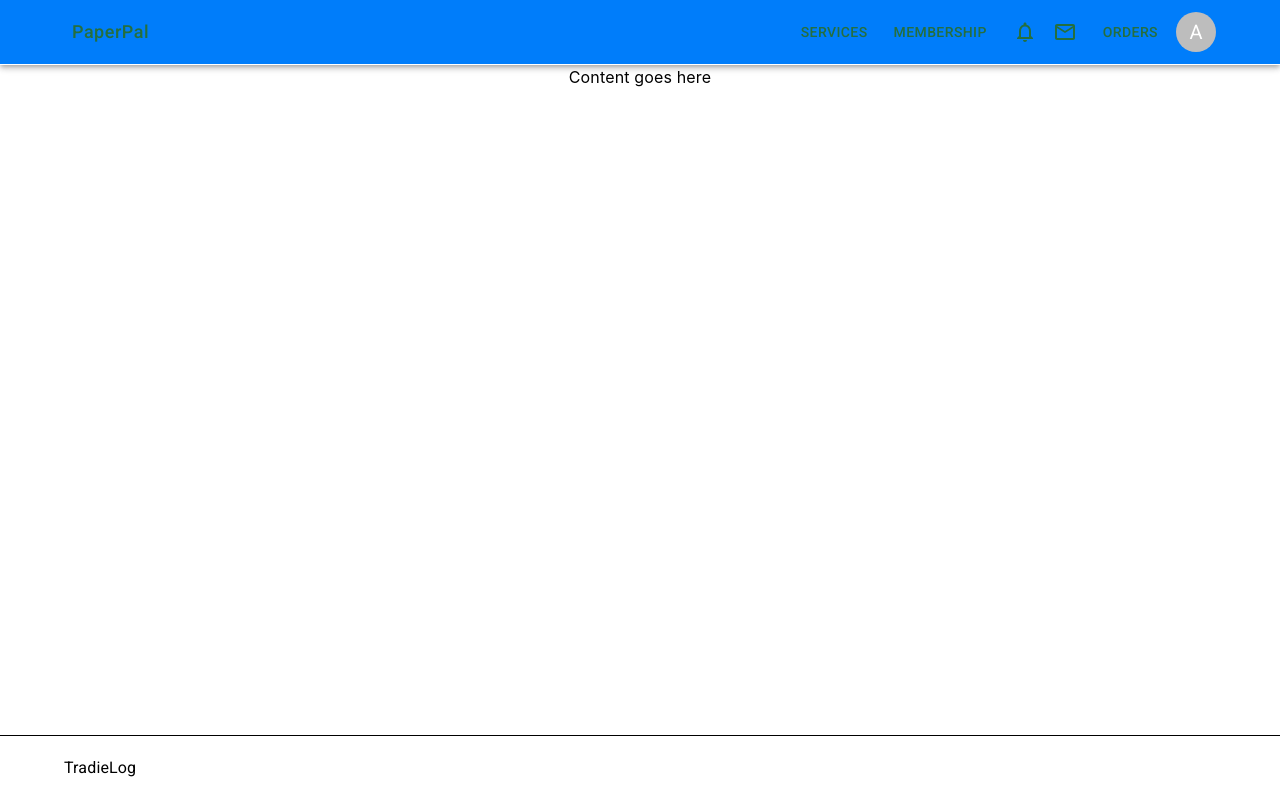
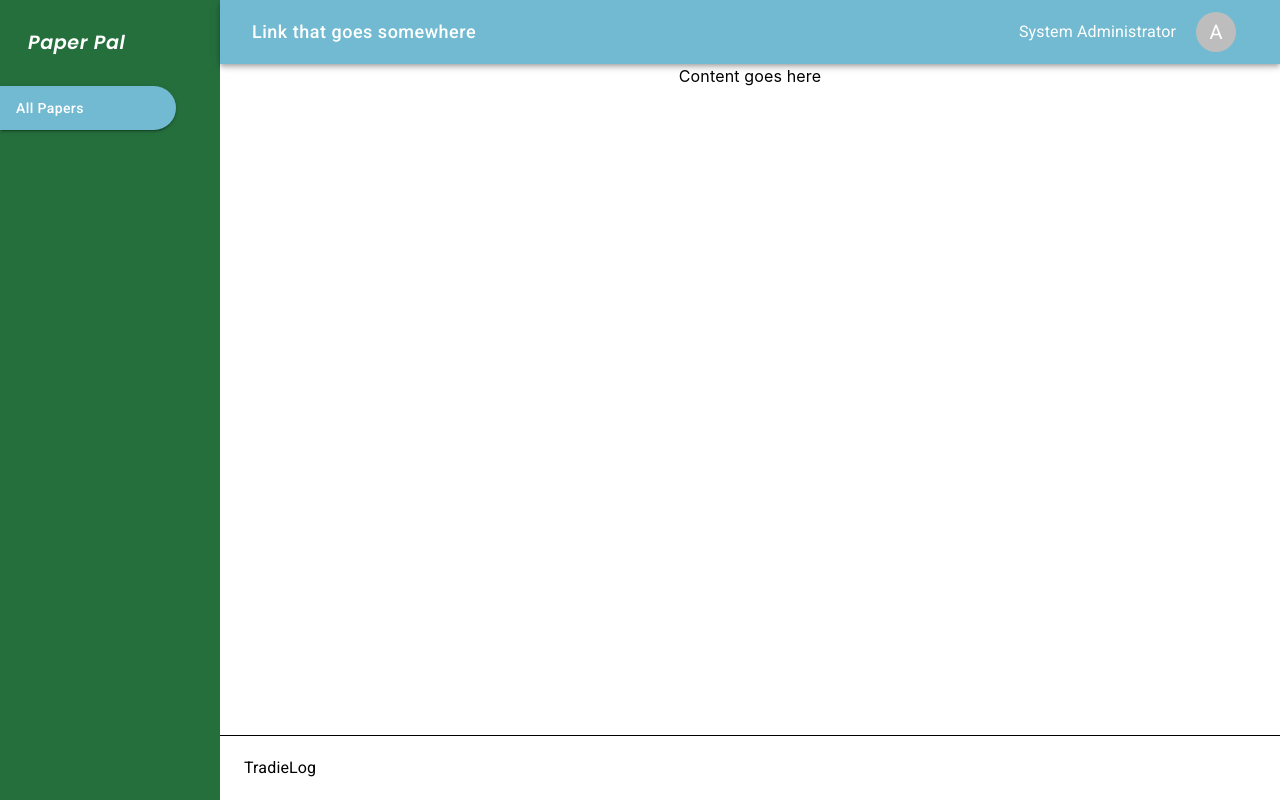
Before and after one commit to CSCI334/PaperPal-Frontend, a React (Vite) app: page / in a window 1280 px wide. Built offline with nearby package versions, Linux system fonts and the light colour scheme.

Commit message:
added simple layout, TODO: make an actual implementation for left navbar button

```diff
--- a/index.html
+++ b/index.html
@@ -4,7 +4,7 @@
     <meta charset="UTF-8" />
     <link rel="icon" type="image/svg+xml" href="/vite.svg" />
     <meta name="viewport" content="width=device-width, initial-scale=1.0" />
-    <title>Tradielog</title>
+    <title>PaperPal</title>
   </head>
   <body>
     <div id="root"></div>
--- a/src/App.css
+++ b/src/App.css
@@ -3,6 +3,9 @@
   margin: 0 auto;
   padding: 2rem;
   text-align: center;
+
+  display: flex;
+  flex-direction: row;
 }
 
 .logo {
--- a/src/App.tsx
+++ b/src/App.tsx
@@ -2,13 +2,25 @@ import "./App.css";
 import { Outlet } from "react-router-dom";
 import Header from "./components/Header/Header";
 import Footer from "./components/Footer/Footer";
+import { Box } from "@mui/system";
+import LeftNavbar from "./components/LeftNavbar/LeftNavbar";
 
 function App() {
   return (
     <>
-      <Header></Header>
-      <Outlet></Outlet>
-      <Footer></Footer>
+      <LeftNavbar></LeftNavbar>
+      <Box
+        sx={{
+          flexGrow: "1",
+          minHeight: "100vh",
+          display: "flex",
+          flexDirection: "column",
+        }}
+      >
+        <Header></Header>
+        <Outlet></Outlet>
+        <Footer></Footer>
+      </Box>
     </>
   );
 }
--- a/src/components/Header/Header.tsx
+++ b/src/components/Header/Header.tsx
@@ -7,19 +7,13 @@ import {
   Button,
   Avatar,
   Container,
+  Typography,
 } from "@mui/material";
 import { Link } from "react-router-dom";
-import { EmailOutlined, NotificationsOutlined } from "@mui/icons-material";
 
 function Home() {
   return (
-    <AppBar
-      position="sticky"
-      color="secondary"
-      sx={{
-        borderBottom: "solid 1px",
-      }}
-    >
+    <AppBar position="sticky" color="secondary">
       <Toolbar component={Container}>
         <Box
           sx={{ flexGrow: 1, display: "flex", justifyContent: "flex-start" }}
@@ -27,29 +21,18 @@ function Home() {
           <Button
             component={Link}
             to="/services"
+            variant="text"
             sx={{
               fontSize: "18px",
+              color: "white",
             }}
           >
-            PaperPal
+            Link that goes somewhere
           </Button>
         </Box>
-        <Button component={Link} to="/services">
-          SERVICES
-        </Button>
-        <Button sx={{ marginX: "10px" }} component={Link} to="/membership">
-          MEMBERSHIP
-        </Button>
-        <IconButton size="medium">
-          <NotificationsOutlined color="primary"></NotificationsOutlined>
-        </IconButton>
-        <IconButton size="medium">
-          <EmailOutlined color="primary"></EmailOutlined>
-        </IconButton>
-        <Button sx={{ marginX: "10px" }} component={Link} to="/orders">
-          ORDERS
-        </Button>
-        <IconButton sx={{ p: 0 }}>
+
+        <Typography color={"white"}> System Administrator </Typography>
+        <IconButton sx={{ p: 0, marginX: "20px" }}>
           <Avatar>A</Avatar>
         </IconButton>
       </Toolbar>
--- /dev/null
+++ b/src/components/LeftNavbar/LeftNavbar.tsx
@@ -0,0 +1,37 @@
+import { Box } from "@mui/system";
+import Logo from "../Logo/Logo";
+import { Button } from "@mui/material";
+
+function LeftNavbar() {
+  return (
+    <Box
+      sx={{ position: "sticky" }}
+      bgcolor={"primary.main"}
+      display={"flex"}
+      flexDirection={"column"}
+      minWidth={"220px"}
+      alignItems={"flex-start"}
+    >
+      <Box padding={"20px"}>
+        <Logo></Logo>
+      </Box>
+      <Button
+        sx={{
+          color: "white",
+          width: "80%",
+          paddingY: "10px",
+          borderTopRightRadius: "25px",
+          borderBottomRightRadius: "25px",
+          borderBottomLeftRadius: "0px",
+          borderTopLeftRadius: "0px",
+          justifyContent: "left",
+        }}
+        variant="contained"
+        color="secondary"
+      >
+        All Papers
+      </Button>
+    </Box>
+  );
+}
+export default LeftNavbar;
--- a/src/components/Logo/Logo.tsx
+++ b/src/components/Logo/Logo.tsx
@@ -1,10 +1,10 @@
-import { Box, Container, Typography } from "@mui/material";
+import { Box, Button, Container, Typography } from "@mui/material";
 import "@fontsource/poppins/600-italic.css";
 import { Link } from "react-router-dom";
 
 function Logo() {
   return (
-    <Typography
+    <Button
       sx={{
         fontFamily: "Poppins",
         fontWeight: "600",
@@ -19,7 +19,7 @@ function Logo() {
       to="/"
     >
       Paper Pal
-    </Typography>
+    </Button>
   );
 }
 
--- a/src/index.css
+++ b/src/index.css
@@ -12,8 +12,6 @@
 
   padding:0 !important;
   max-width: 100% !important;
-  display: flex;
-  flex-direction: column;
 }
 
 body {
--- a/src/pages/Login/Login.tsx
+++ b/src/pages/Login/Login.tsx
@@ -6,7 +6,6 @@ import {
   TextField,
   Typography,
 } from "@mui/material";
-import Logo from "../../components/Logo/Logo";
 import LeftBanner from "../../components/LeftBanner/LeftBanner";
 function Login() {
   return (
@@ -53,8 +52,9 @@ function Login() {
             marginY: "20px",
           }}
           variant="contained"
+          color="secondary"
         >
-          Submit
+          Login
         </Button>
       </Box>
     </Box>
--- a/src/theme.tsx
+++ b/src/theme.tsx
@@ -8,7 +8,7 @@ const theme = createTheme({
       main: "#256F3D",
     },
     secondary: {
-      main: "#007DFA",
+      main: "#72BAD1",
     },
     error: {
       main: red.A400,
@@ -23,6 +23,7 @@ const theme = createTheme({
       color: "text.primary",
     },
     button: {
+      color: "text.primary",
       textTransform: "none",
     },
   },
```
